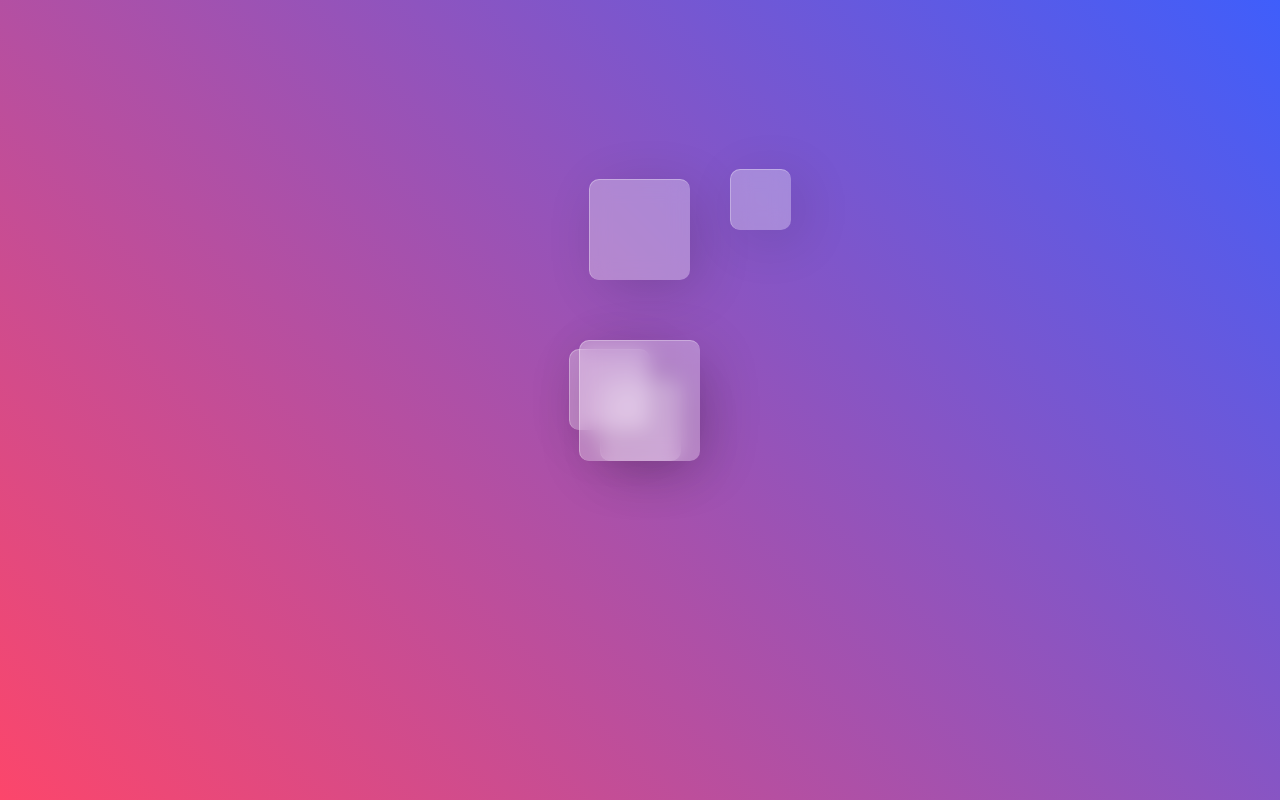
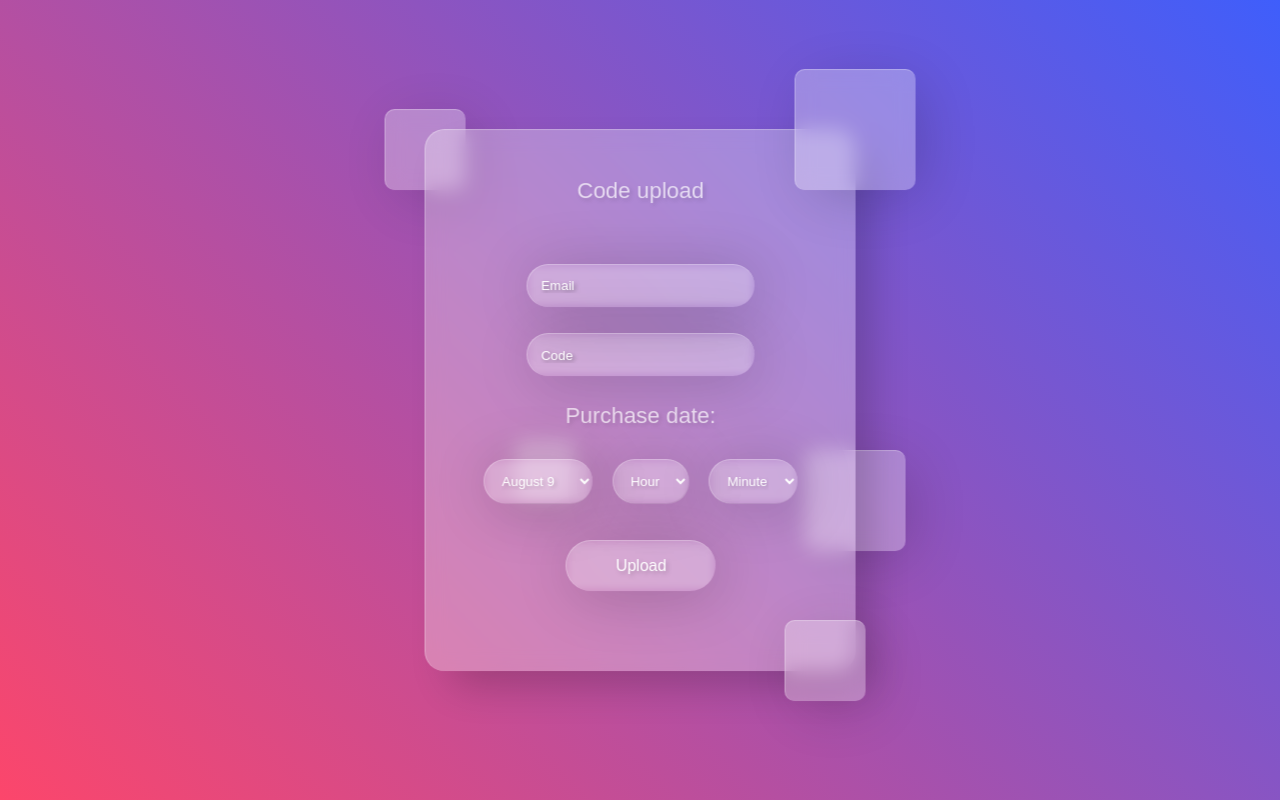
Before and after one commit to AlexDemeter/Frontend-probafeladat, a React (Create React App) app: page / in a window 1280 px wide. Before the commit this address had no page. Built offline with nearby package versions, Linux system fonts and the light colour scheme.

Commit message:
deployed

```diff
--- a/src/App.js
+++ b/src/App.js
@@ -8,8 +8,8 @@ function App() {
     <div className='App container'>
       <BrowserRouter>
         <Routes>
-          <Route path='/AlexDemeter.github.io/Frontend-probafeladat/' element={<Kodbekuldes />}/>
-          <Route path='/AlexDemeter.github.io/Frontend-probafeladat/register/:email' element={<Regisztracio />}/>
+          <Route path='/' element={<Kodbekuldes />}/>
+          <Route path='/register/:email' element={<Regisztracio />}/>
         </Routes>
       </BrowserRouter>
         <div className="drops">
```
